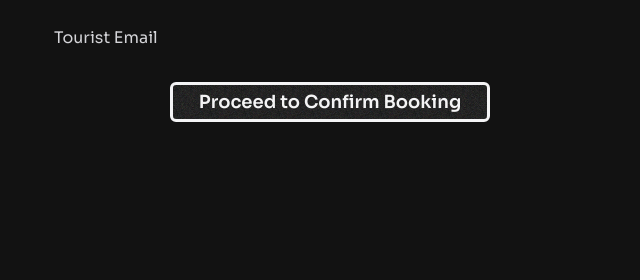
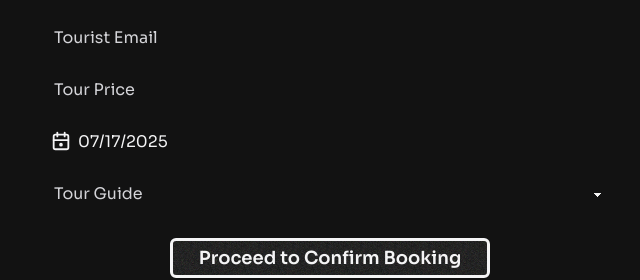
Before and after one commit to mahnafdev/tournext-client, a React (Vite) app: page /tours/details/1 in a window 1280 px wide. Shown: the part 817-1097 px from the top of the page, without its empty margins (310-950 px from the left). Built offline with nearby package versions, Linux system fonts and the light colour scheme; no server answers; a web font is replaced by a local one.

Commit message:
feat(tours): update

```diff
--- a/package.json
+++ b/package.json
@@ -26,6 +26,7 @@
 		"react-responsive-carousel": "^3.2.23",
 		"react-router": "^7.6.3",
 		"react-router-dom": "^7.6.3",
+		"react-select": "^5.10.2",
 		"react-simple-typewriter": "^5.0.1",
 		"sweetalert2": "^11.22.2",
 		"tailwindcss": "^4.1.11"
--- a/src/layouts/Sidebar.jsx
+++ b/src/layouts/Sidebar.jsx
@@ -4,22 +4,28 @@ import Logo from "../components/shared/Logo";
 const Sidebar = () => {
 	return (
 		<div className="drawer drawer-open">
+			{/* Sidebar toggle */}
 			<input
 				id="dashboard-sidebar"
 				type="checkbox"
 				className="drawer-toggle"
 			/>
+			{/* Main page content */}
 			<div className="drawer-content p-8">
 				<Outlet />
 			</div>
+			{/* Visual Sidebar */}
 			<div className="drawer-side">
 				<label
 					htmlFor="dashboard-sidebar"
 					aria-label="Close Sidebar"
 					className="drawer-overlay"
 				></label>
+				{/* Sidebar content */}
 				<div className="bg-base-300 h-full w-72 px-6 py-8">
+					{/* Logo */}
 					<Logo />
+					{/* Navigation links */}
 					<ul className="menu w-60 mt-10 px-0 text-[1rem] space-y-1">
 						<li>
 							<NavLink
--- a/src/pages/tours/ViewTourDetailsPage.jsx
+++ b/src/pages/tours/ViewTourDetailsPage.jsx
@@ -1,9 +1,11 @@
 import { useParams } from "react-router";
 import apiClient from "../../services/apiClient";
 import { useQuery } from "@tanstack/react-query";
-import { TbArrowBigRightLineFilled } from "react-icons/tb";
+import { TbArrowBigRightLineFilled, TbCalendarDue } from "react-icons/tb";
 import { useForm } from "react-hook-form";
 import useAuth from "../../hooks/useAuth";
+import DatePicker from "react-datepicker";
+import { useState } from "react";
 
 const ViewTourDetailsPage = () => {
 	// Get tour_id from route parameters
@@ -35,6 +37,8 @@ const ViewTourDetailsPage = () => {
 		services,
 		itinerary,
 	} = tourData || {};
+	const [tourDate, setTourDate] = useState(new Date());
+	console.log();
 	// Handle tour booking
 	const handleBooking = (data) => {
 		console.log(data);
@@ -247,6 +251,41 @@ const ViewTourDetailsPage = () => {
 							/>
 						</label>
 					</div>
+					{/* Tour Price */}
+					<div className="validated-input space-y-1">
+						<label className="input w-full text-[1rem] rounded-lg">
+							<span className="label text-zinc-300">Tour Price</span>
+							<input
+								type="number"
+								value={tour?.price}
+								readOnly={true}
+								{...register("tour_price")}
+							/>
+						</label>
+					</div>
+					{/* Tour Date */}
+					<div className="validated-input space-y-1">
+						<label className="input relative w-full text-[1rem] rounded-lg">
+							<DatePicker
+								showIcon
+								icon={
+									<TbCalendarDue className="text-[22px] absolute -top-2 -left-3 cursor-default" />
+								}
+								className="!pr-0 !py-0 !pl-6 !scheme-dark"
+								selected={tourDate}
+								onChange={(date) => setTourDate(date)}
+								name="tour_date"
+								required={true}
+							/>
+						</label>
+					</div>
+					{/* Tour Guide */}
+					<div className="validated-input space-y-1">
+						<label className="select w-full text-[1rem] rounded-lg">
+							<span className="label text-zinc-300">Tour Guide</span>
+							<select></select>
+						</label>
+					</div>
 					{/* Submit Form */}
 					<div className="text-center">
 						<button
--- a/src/routes/router.js
+++ b/src/routes/router.js
@@ -10,7 +10,6 @@ import ViewToursPage from "../pages/tours/ViewToursPage";
 import ViewTourDetailsPage from "../pages/tours/ViewTourDetailsPage";
 import ViewStoriesPage from "../pages/stories/ViewStoriesPage";
 import DashboardLayout from "../layouts/DashboardLayout";
-import Jale from "../pages/Jale";
 
 const router = createBrowserRouter([
 	{
@@ -61,10 +60,6 @@ const router = createBrowserRouter([
 				path: "/dashboard/tours/post",
 				Component: PostTourPage,
 			},
-			{
-				path: "/dashboard/jale",
-				Component: Jale,
-			},
 		],
 	},
 ]);
```
Also changed, not shown: 1 other file (tests, documents, lock files or other folders).
